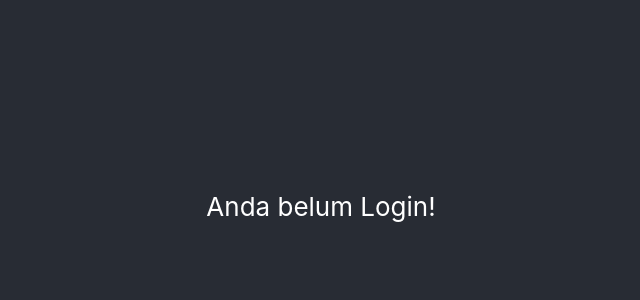
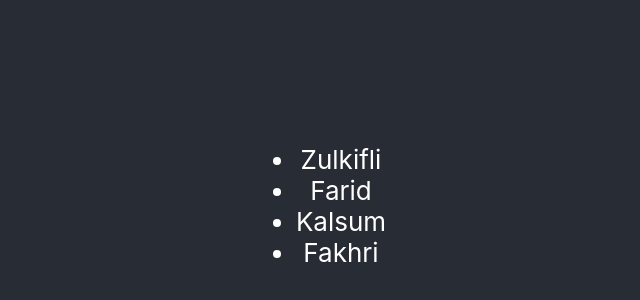
Before and after one commit to zulkiflijufri/react-basic, a React (Create React App) app: page / in a window 1280 px wide. Shown: the part 194-494 px from the top of the page, without its empty margins (319-959 px from the left). Built offline with nearby package versions, Linux system fonts and the light colour scheme.

Commit message:
List rendering

```diff
--- a/src/App.js
+++ b/src/App.js
@@ -1,12 +1,12 @@
 import React from "react";
 import "./App.css";
-import Conditional from "./Conditional";
+import User from "./User";
 
 function App() {
     return (
         <div className="App">
             <header className="App-header">
-                <Conditional />
+                <User />
             </header>
         </div>
     );
--- /dev/null
+++ b/src/List.js
@@ -0,0 +1,13 @@
+import React from "react";
+
+function List({ users }) {
+    return (
+        <ul>
+            {users.map((user) => (
+                <li key={user}>{user}</li>
+            ))}
+        </ul>
+    );
+}
+
+export default List;
--- /dev/null
+++ b/src/User.js
@@ -0,0 +1,13 @@
+import React from "react";
+import List from "./List";
+
+function User() {
+    const users = ["Zulkifli", "Farid", "Kalsum", "Fakhri"];
+    return (
+        <div>
+            <List users={users} />
+        </div>
+    );
+}
+
+export default User;
```
Also changed, not shown: src/ListRendering.js (added, +22 -0 lines).
